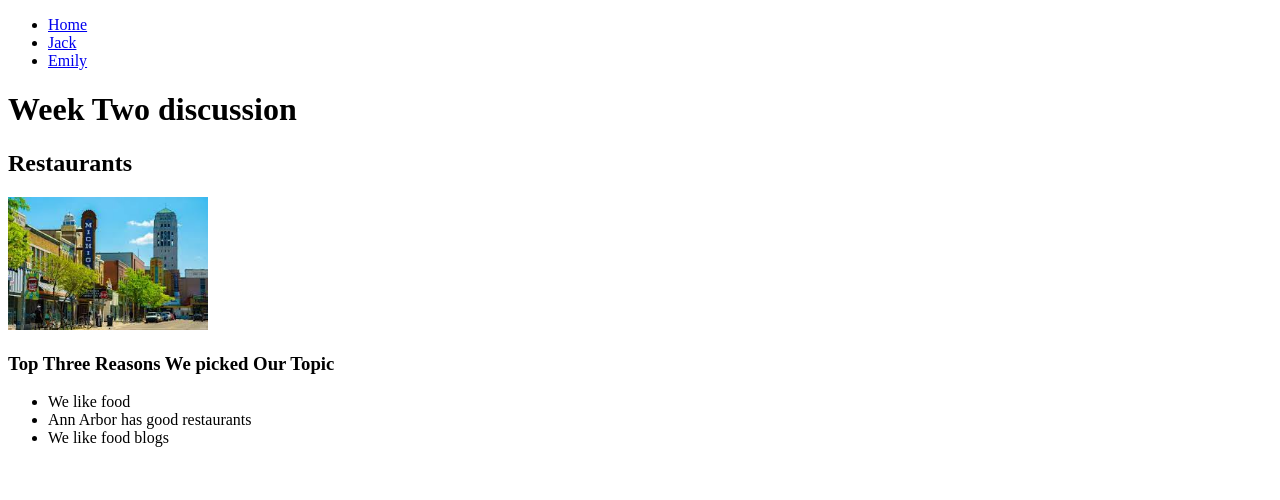
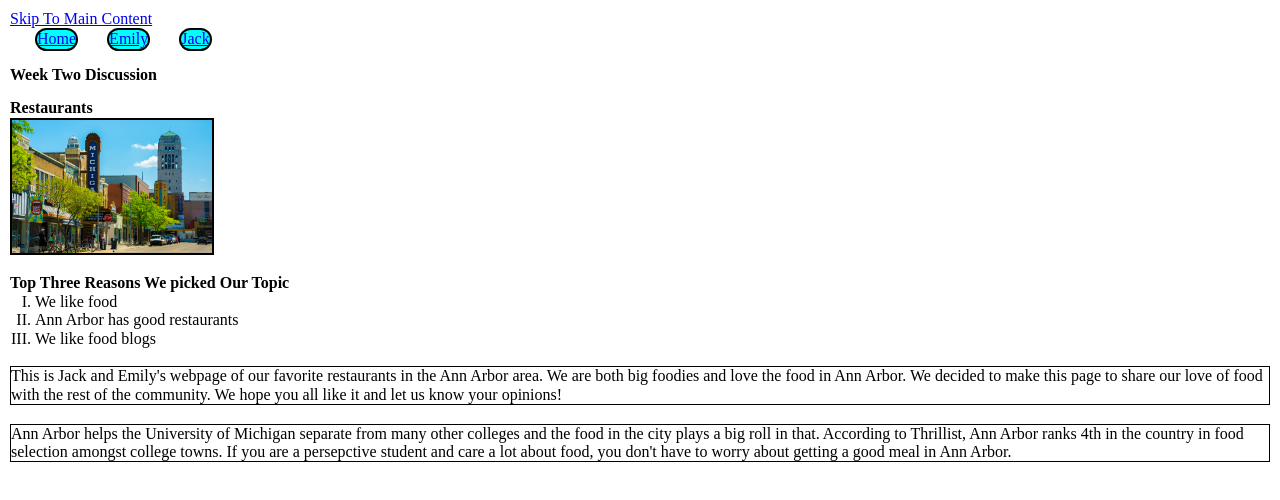
Before and after one commit to emilyvanek/339week2, a plain HTML site: page index.html in a window 1280 px wide. Drawn offline with Linux system fonts and the light colour scheme.

Commit message:
Add files via upload

```diff
--- /dev/null
+++ b/css/emily.css
@@ -0,0 +1,33 @@
+body{
+    margin:5px;
+    padding:5px;
+    line-height:1.15;
+ }
+
+ h1,h2, h3{
+    font-weight: bold;
+    margin-top:15px;
+
+ }
+ ul li{
+    margin-left: 25px;
+    list-style-type: upper-roman;
+ }
+
+ nav li{
+    background-color: aqua;
+    border: 2px solid black;
+    border-radius:25px;
+    display: inline-block;
+
+ }
+
+ main img{
+    border: 2px solid black
+
+ }
+
+ p{
+    border: 1px solid black
+
+ }
--- a/index.html
+++ b/index.html
@@ -4,35 +4,39 @@
     <meta charset="UTF-8">
     <meta http-equiv="X-UA-Compatible" content="IE=edge">
     <meta name="viewport" content="width=device-width, initial-scale=1.0">
-    <!-- <link rel="stylesheet" href="css/html5reset.css"> -->
-    <!-- <link rel="stylesheet" href="css/student1.css"> -->
-    <!-- <link rel="stylesheet" href="css/student2.css"> -->
+    <link rel="stylesheet" href="css/html5reset.css">
+    <link rel="stylesheet" href="css/emily.css">
+    <link rel="stylesheet" href="css/jack.css">
     <!-- <link rel="stylesheet" href="css/student3.css"> -->
     <title>Week 2 Discussion</title>
 </head>
 <body>
+    <a href="#main">Skip To Main Content</a>
     <header>
         <nav>
             <ul>
                 <li><a href = "index.html">Home</a></li>
+                <li><a href = "emily.html">Emily</a></li>
                 <li><a href = "jack.html">Jack</a></li>
-                <li><a href = "emily.html">Emily</a></li>
             </ul>
         </nav>
-        <h1>Week Two discussion</h1>
+        <h1>Week Two Discussion</h1>
 
     </header>
-
     <main>
-        <h2> Restaurants </h2>
-        <img src = "imgs/download-6.jpg" width="200" alt = "Ann Arbor Restaurants">
-
+        <h2>Restaurants</h2>
+        <img src = "images/ann_arbor_downtown_759de5c1-d80e-4215-b2ec-950ce25f911a.jpg" width="200" alt = "Ann Arbor Restaurants">
         <h3>Top Three Reasons We picked Our Topic</h3>
         <ul>
-            <li> We like food </li>
-            <li> Ann Arbor has good restaurants </li>
-            <li> We like food blogs </li>
+            <li>We like food</li>
+            <li>Ann Arbor has good restaurants</li>
+            <li>We like food blogs</li>
         </ul>
+        <br>
+        <p> This is Jack and Emily's webpage of our favorite restaurants in the Ann Arbor area. We are both big foodies and love the food in Ann Arbor. We decided to make this page to share our love of food with the rest of the community. We hope you all like it and let us know your opinions!
+        </p>
+        <br>
+        <p> Ann Arbor helps the University of Michigan separate from many other colleges and the food in the city plays a big roll in that. According to Thrillist, Ann Arbor ranks 4th in the country in food selection amongst college towns. If you are a persepctive student and care a lot about food, you don't have to worry about getting a good meal in Ann Arbor.</p>
     </main>
 
 </body>
```
Also changed, not shown: emily.html (+3 -1 lines).
